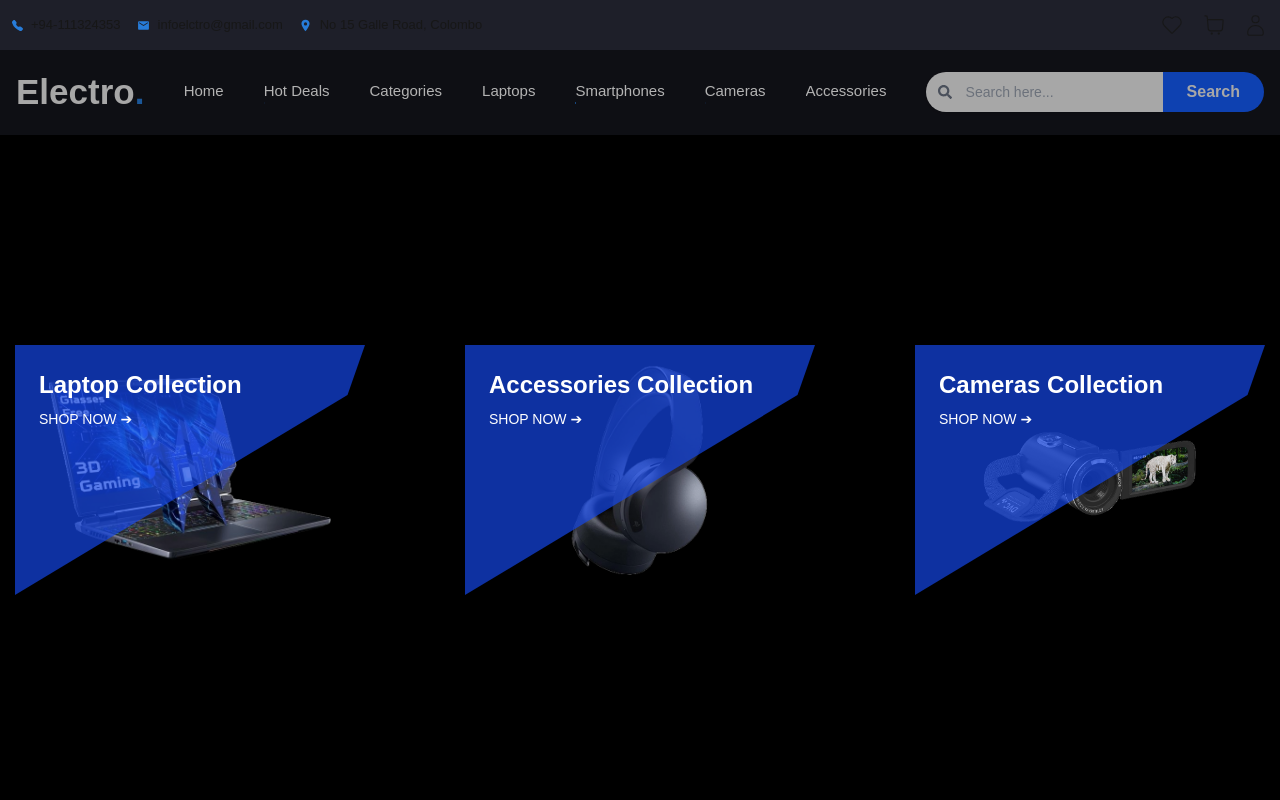
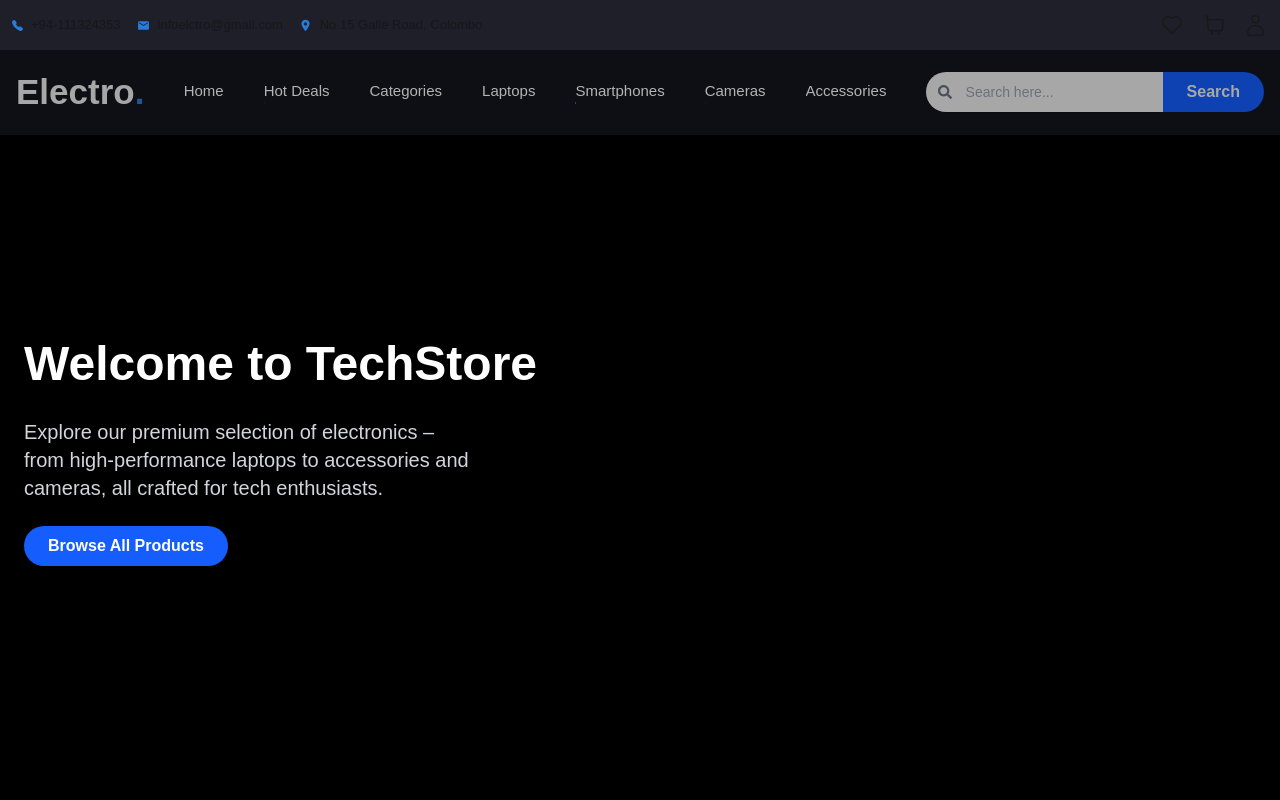
Before and after one commit to vidushalakshan/3D-Ecommerce, a Next.js app in the folder frontend/: page / in a window 1280 px wide. Shown: the top 800 px of the page. Built offline with nearby package versions, Linux system fonts and the light colour scheme.

Commit message:
updated home section

```diff
--- a/frontend/src/app/page.jsx
+++ b/frontend/src/app/page.jsx
@@ -6,12 +6,14 @@ import TopSelling from "@/components/pages/topselling/TopSelling"
 import NewsLetter from "@/components/pages/newsletter/NewsLetter"
 import Footer from "@/components/pages/footer/Footer"
 import NavBar from "@/components/layout/NavBar"
+import Home from "@/components/pages/Home/Home"
 
 const page = () => {
   return (
     <div>
       <TopNavBar />
       <NavBar />
+      <Home />
       <Collection />
       <NewProduct />
       <Hotdeal />
--- /dev/null
+++ b/frontend/src/components/pages/Home/Home.jsx
@@ -0,0 +1,46 @@
+"use client";
+import { useState } from "react";
+
+const Home = () => {
+   const [isVideoLoaded, setIsVideoLoaded] = useState(false);
+  const videoSrc = "/video/background.mp4";
+
+  return (
+    <section className="relative flex items-center justify-center h-screen bg-black overflow-hidden">
+      {/* Fullscreen Background Video */}
+      <video
+        className={`absolute top-0 left-0 w-full h-full object-cover z-0 transition-opacity duration-500 ${
+          isVideoLoaded ? "opacity-100" : "opacity-0"
+        }`}
+        src={videoSrc}
+        autoPlay
+        muted
+        playsInline
+        loop
+        onCanPlayThrough={() => setIsVideoLoaded(true)}
+      />
+
+      {/* Blur/Overlay */}
+      <div className="absolute top-0 left-0 w-full h-full bg-black/30 z-0" />
+
+      {/* Main Content */}
+      <div className="relative z-10 max-w-7xl w-full px-6 py-12 grid grid-cols-1 md:grid-cols-2 gap-10 items-center">
+        {/* Left Side: Text Content */}
+        <div className="text-white space-y-6">
+          <h2 className="text-4xl md:text-5xl font-bold leading-tight">
+            Welcome to TechStore
+          </h2>
+          <p className="text-lg md:text-xl text-gray-300 max-w-md">
+            Explore our premium selection of electronics – from high-performance
+            laptops to accessories and cameras, all crafted for tech enthusiasts.
+          </p>
+          <button className="px-6 py-2 bg-blue-600 hover:bg-blue-700 text-white font-semibold rounded-full shadow-md transition">
+            Browse All Products
+          </button>
+        </div>
+      </div>
+    </section>
+  );
+};
+
+export default Home;
--- a/frontend/src/components/pages/collection/Collection.jsx
+++ b/frontend/src/components/pages/collection/Collection.jsx
@@ -1,20 +1,20 @@
-"use client";
-import { useState } from "react";
 import Image from "next/image";
 import images from "../../../constants/images";
 
 const CollectionCard = ({ imgSrc, title }) => {
   return (
-    <div className="relative w-[350px] h-[250px] overflow-hidden group shadow-lg z-10">
+
+    <div className="relative w-[350px] h-[250px] overflow-hidden group shadow-lg">
       {/* Image */}
       <Image
         src={imgSrc}
         alt={title}
-        className="w-full h-full object-contain transition-transform duration-300 group-hover:scale-105"
+
+        className="w-full h-full object-contain transition-transform duration-300 group-hover:scale-105 "
       />
 
       {/* Overlay */}
-      <div className="absolute inset-0 bg-blue-700 clip-triangle opacity-70" />
+      <div className="absolute inset-0 bg-red-600 clip-triangle opacity-90"></div>
 
       {/* Text Content */}
       <div className="absolute top-6 left-6 text-white">
@@ -28,45 +28,11 @@ const CollectionCard = ({ imgSrc, title }) => {
 };
 
 const Collection = () => {
-  const [isVideoLoaded, setIsVideoLoaded] = useState(false);
-
-  // Path to the video in your public folder
- const videoSrc = "/video/background.mp4";
-  // const isMobileVideo = videoSrc === "/videos/footer_bg.mp4"; // optional logic
-
   return (
-    <section className="relative flex justify-center items-center h-screen bg-black overflow-hidden">
-      {/* Fullscreen Background Video */}
-      <video
-        className={`absolute top-0 left-0 w-full h-full object-cover z-0 transition-opacity duration-500 ${
-          isVideoLoaded ? "opacity-100" : "opacity-0"
-        }`}
-        src={videoSrc}
-        autoPlay
-        muted
-        playsInline
-        onCanPlayThrough={() => setIsVideoLoaded(true)}
-        loop
-      />
-
-      {/* Overlay on top of video */}
-      <div className="absolute top-0 left-0 w-full h-full bg-black/40 z-0" />
-
-      {/* Cards Content */}
-      <div className="relative z-10 flex justify-between items-center gap-25 flex-wrap pt-10 max-w-7xl mx-auto">
-        <CollectionCard
-          imgSrc={images.collectionLaptop}
-          title="Laptop Collection"
-        />
-        <CollectionCard
-          imgSrc={images.collectionHeadset}
-          title="Accessories Collection"
-        />
-        <CollectionCard
-          imgSrc={images.collectionCamara}
-          title="Cameras Collection"
-        />
-      </div>
+    <section className="flex justify-between items-center flex-wrap pt-10 max-w-7xl mx-auto">
+      <CollectionCard imgSrc={images.collectionLaptop} title="Laptop Collection" />
+      <CollectionCard imgSrc={images.collectionHeadset} title={`Accessories Collection`}/>
+      <CollectionCard imgSrc={images.collectionCamara} title="Cameras Collection" />
     </section>
   );
 };
```
